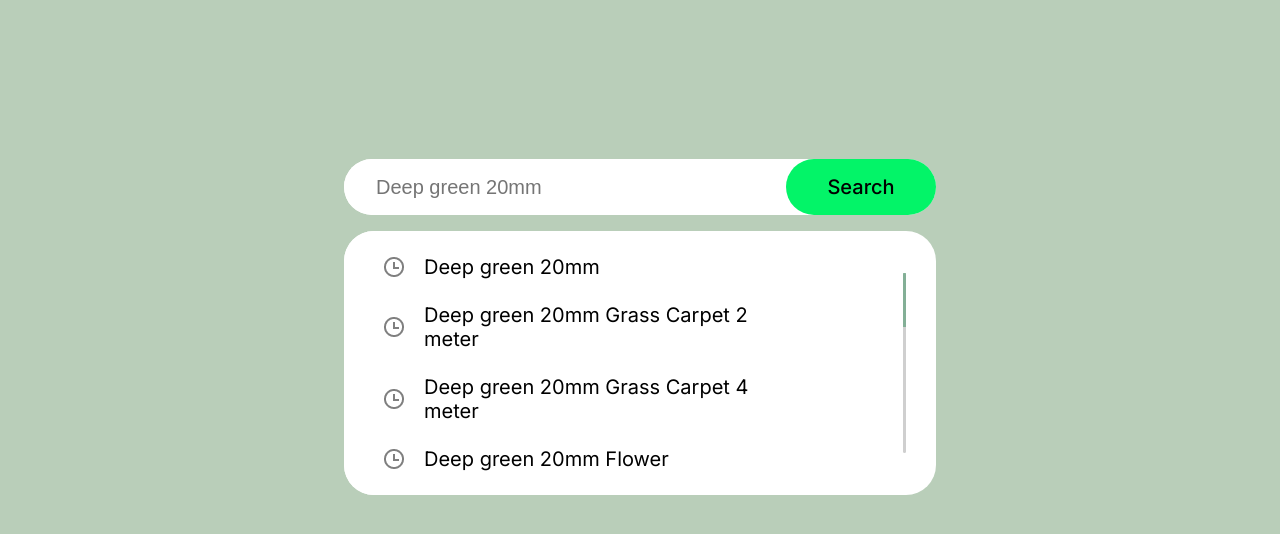
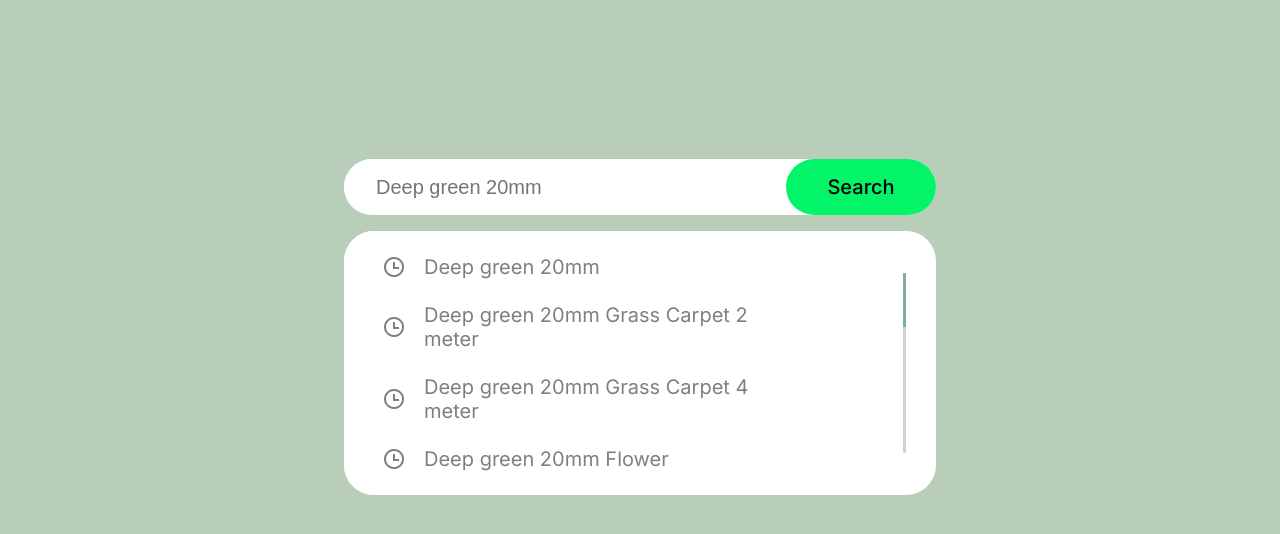
Before and after one commit to rowleks/flexisaf, a plain HTML site: page index.html in a window 1280 px wide. Shown: the part 118-652 px from the top of the page. Drawn offline with Linux system fonts and the light colour scheme; a web font is replaced by a local one.

Commit message:
minor fix

```diff
--- a/css/style.css
+++ b/css/style.css
@@ -122,6 +122,10 @@ div.search-res {
     padding: .5rem;
 }
 
+.search-res span {
+    color: rgba(0,0,0,.5);
+}
+
 .search-res div:hover {
     background-color: rgba(3, 244, 104, 0.3);
     cursor: pointer;
```
